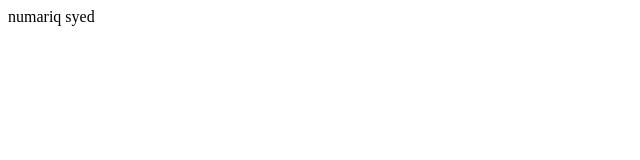
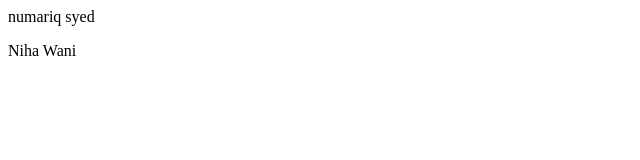
Before and after one commit to Niha-Wani/Fork-repo, a plain HTML site: page index.html in a window 1280 px wide. Shown: the full height of the page, 0-640 px from the left. Drawn offline with Linux system fonts and the light colour scheme.

Commit message:
Update index.html

```diff
--- a/index.html
+++ b/index.html
@@ -1 +1,2 @@
 <p>numariq syed</p>
+<p>Niha Wani</p>
```
